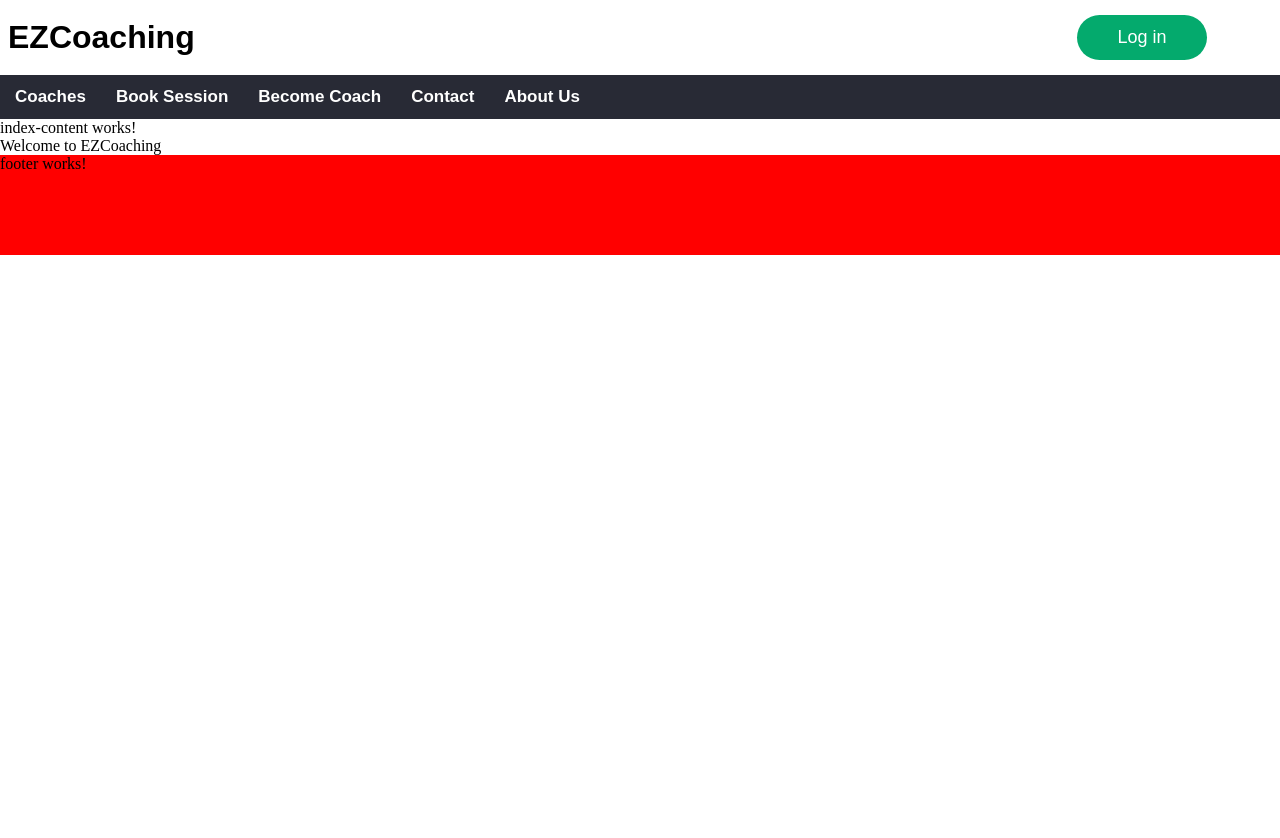
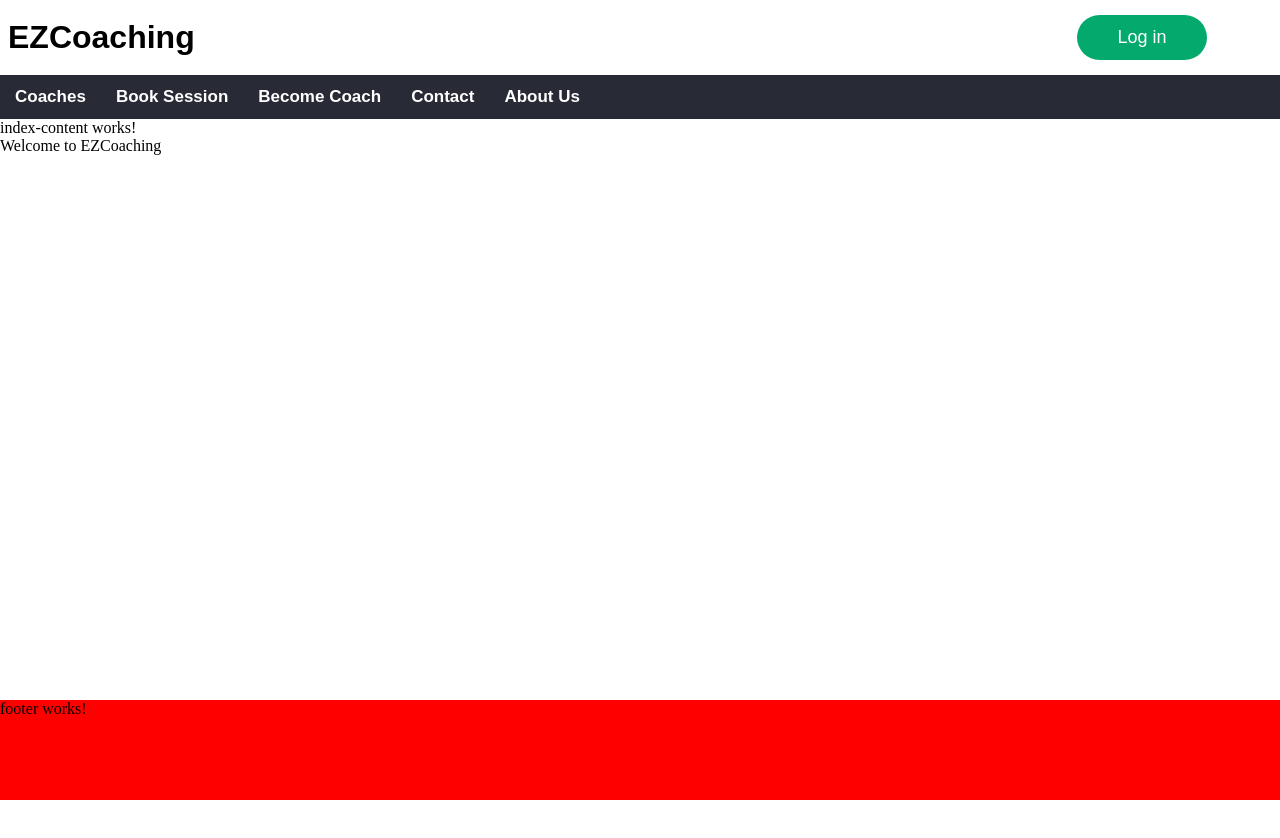
Before and after one commit to Gilaric/p3-coaching-projekt-angular, an Angular app: page / in a window 1280 px wide. Shown: the top 838 px of the page. Before the commit the page ends 800 px from the top, so only its background shows below. Built offline with nearby package versions, Linux system fonts and the light colour scheme.

Commit message:
7 files modified

```diff
--- a/src/app/View/coaches/coaches.component.css
+++ b/src/app/View/coaches/coaches.component.css
@@ -1,5 +1,4 @@
 body {
-  margin: 0;
 }
 
 p {
--- a/src/app/View/coaches/coaches.component.html
+++ b/src/app/View/coaches/coaches.component.html
@@ -1,4 +1,7 @@
 <meta name="viewport" content="width=device-width, initial-scale=1" />
-<p style="margin: 0px;">coaches works! EZ</p>
-https://stackblitz.com/edit/angular-button-routerlink?file=src%2Fapp%2Fapp.module.ts,src%2Fapp%2Fapp-routing.module.ts
-https://www.floxblog.com/add-external-css-javascript-file-in-angular/
+
+<body>
+  <p style="margin: 0px;">coaches works! EZ</p>
+  https://stackblitz.com/edit/angular-button-routerlink?file=src%2Fapp%2Fapp.module.ts,src%2Fapp%2Fapp-routing.module.ts
+  https://www.floxblog.com/add-external-css-javascript-file-in-angular/
+</body>
--- a/src/app/View/footer/footer.component.css
+++ b/src/app/View/footer/footer.component.css
@@ -10,5 +10,6 @@ p {
   height: 100px;
   background-color: red;
   width: 100%;
-  margin-top: auto;
+  position: fixed;
+  bottom: 0;
 }
--- a/src/app/View/footer/footer.component.html
+++ b/src/app/View/footer/footer.component.html
@@ -1,4 +1,4 @@
 <meta name="viewport" content="width=device-width, initial-scale=1" />
-<div class="Wrapper_Footer">
+<footer class="Wrapper_Footer">
   <p style="margin: 0px;">footer works!</p>
-</div>
+</footer>
--- a/src/app/View/index-content/index-content.component.css
+++ b/src/app/View/index-content/index-content.component.css
@@ -1,12 +1,9 @@
 body {
-  margin: 0 auto;
-  /* or: align-self: center */
-  max-width: 80ch;
-  min-height: 100vh;
-  display: flex;
-  flex-direction: column;
 }
 
 p {
   margin: 0;
 }
+.div_Wrapper_Content {
+  flex: 1;
+}
--- a/src/app/View/index-content/index-content.component.html
+++ b/src/app/View/index-content/index-content.component.html
@@ -1,4 +1,8 @@
 <meta name="viewport" content="width=device-width, initial-scale=1" />
-<p style="margin: 0px;">index-content works!</p>
+<body>
+  <div class="div_Wrapper_Content">
+    <p style="margin: 0px;">index-content works!</p>
 
-<p>Welcome to EZCoaching</p>
+    <p>Welcome to EZCoaching</p>
+  </div>
+</body>
--- a/src/app/app.component.html
+++ b/src/app/app.component.html
@@ -1,4 +1,6 @@
-<app-topbar></app-topbar>
-<app-navbar></app-navbar>
-<router-outlet></router-outlet>
-<app-footer></app-footer>
+<body>
+  <app-topbar></app-topbar>
+  <app-navbar></app-navbar>
+  <router-outlet></router-outlet>
+  <app-footer></app-footer>
+</body>
```
